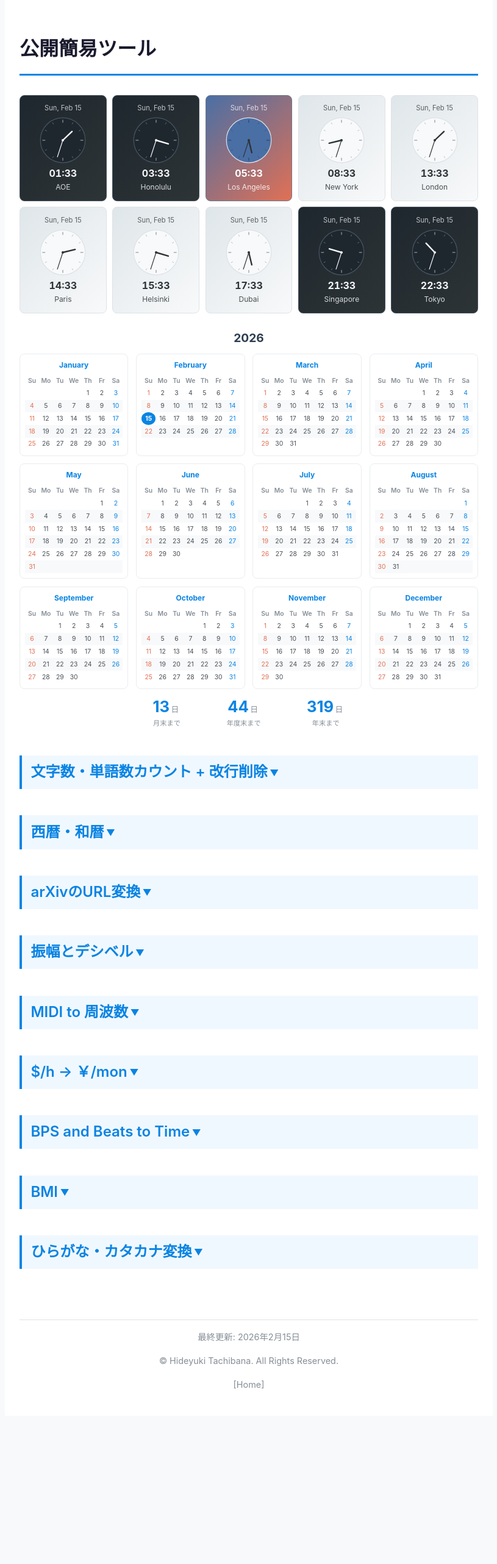
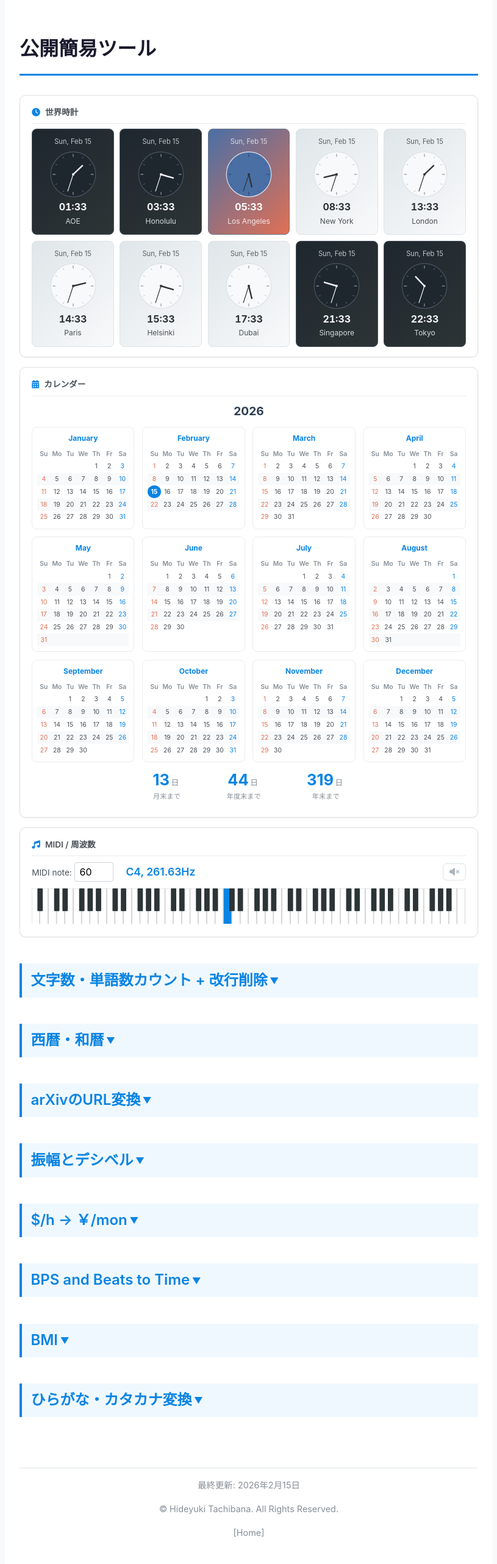
Before and after one commit to tachi-hi/tachi-hi.github.io, a Jekyll site: the page built from tools.html, in a window 1280 px wide. Shown: the whole page at 61% size, without its empty margins (232-1047 px from the left). Built offline with Jekyll 4.4.1, drawn with Linux system fonts in a browser that asks for light colours; a style sheet for code colours, icons or effects is not loaded; before the commit the page ends 2322 px from its top, so only the background shows below that.

Commit message:
ウィジェットカードレイアウト導入と世界時計5列表示
- 世界時計・カレンダー・MIDIツールをカード型ウィジェットに分離
- 世界時計のグリッドを5列×2行に変更
- レイアウトテンプレートで複数JSファイルの読み込みに対応
- MIDIツールをカレンダー直下のウィジェットとして配置

Co-Authored-By: Claude Opus 4.6 <noreply@anthropic.com>

```diff
--- a/_layouts/layout.html
+++ b/_layouts/layout.html
@@ -31,7 +31,9 @@
     }
   </script>
   {% if page.custom_js %}
-  <script src="{{ site.baseurl }}/{{ page.custom_js }}?v={{ site.time | date: '%s' }}"></script>
+  {% for js in page.custom_js %}
+  <script src="{{ site.baseurl }}/{{ js }}?v={{ site.time | date: '%s' }}"></script>
+  {% endfor %}
   {% endif %}
 </body>
 </html>
--- a/css/style.css
+++ b/css/style.css
@@ -539,11 +539,83 @@ textarea {
 /* ============================================
    Piano keyboard
    ============================================ */
+.piano-controls {
+  display: flex;
+  flex-direction: column;
+}
+
+.piano-input-row {
+  display: flex;
+  align-items: center;
+  gap: 0.8rem;
+  flex-wrap: wrap;
+  margin-bottom: 0.3rem;
+}
+
+.piano-input-row label {
+  font-size: 0.85rem;
+  color: #495057;
+}
+
+.piano-input-row .result-display {
+  font-size: 1.1rem;
+  padding: 0.15rem 0.5rem;
+}
+
+.sound-toggle {
+  background: none;
+  border: 1px solid #dee2e6;
+  border-radius: 6px;
+  padding: 0.3rem 0.6rem;
+  cursor: pointer;
+  color: #adb5bd;
+  font-size: 0.9rem;
+  transition: color 0.2s, border-color 0.2s, background-color 0.2s;
+  margin-left: auto;
+}
+
+.sound-toggle:hover {
+  border-color: #0984e3;
+  color: #0984e3;
+}
+
+.sound-toggle.active {
+  color: #0984e3;
+  border-color: #0984e3;
+  background-color: #e8f4fd;
+}
+
 .piano-svg {
   width: 100%;
   max-width: 740px;
   display: block;
-  margin: 0.5rem 0;
+  margin: 0.3rem 0;
+}
+
+/* ============================================
+   Widget card
+   ============================================ */
+.widget {
+  background: #fff;
+  border: 1px solid #e0e0e0;
+  border-radius: 10px;
+  padding: 1rem 1.2rem;
+  margin-bottom: 1rem;
+  box-shadow: 0 1px 3px rgba(0, 0, 0, 0.06);
+}
+
+.widget-title {
+  font-size: 0.85rem;
+  font-weight: 600;
+  color: #495057;
+  margin-bottom: 0.5rem;
+  padding-bottom: 0.4rem;
+  border-bottom: 1px solid #e9ecef;
+}
+
+.widget-title i {
+  color: #0984e3;
+  margin-right: 0.3rem;
 }
 
 /* ============================================
@@ -551,9 +623,8 @@ textarea {
    ============================================ */
 .clock-grid {
   display: grid;
-  grid-template-columns: repeat(auto-fill, minmax(140px, 1fr));
+  grid-template-columns: repeat(5, 1fr);
   gap: 0.6rem;
-  margin-top: 0.8rem;
 }
 
 .clock-card {
@@ -614,7 +685,7 @@ textarea {
   font-size: 1.2rem;
   font-weight: 700;
   color: #2c3e50;
-  margin: 1.5rem 0 0.6rem;
+  margin: 0.3rem 0 0.6rem;
   text-align: center;
 }
 
--- a/tools.html
+++ b/tools.html
@@ -2,16 +2,37 @@
 layout: layout
 title: Tools and Memo
 mathjax: true
-custom_js: js/tools.js
+custom_js:
+  - js/sound.js
+  - js/tools.js
 ---
 
 <h1>公開簡易ツール</h1>
 
-<div id="timelist" class="clock-grid"></div>
+<div class="widget">
+  <div class="widget-title"><i class="fa-solid fa-clock"></i> 世界時計</div>
+  <div id="timelist" class="clock-grid"></div>
+</div>
 
-<div id="yearly-calendar"></div>
+<div class="widget">
+  <div class="widget-title"><i class="fa-solid fa-calendar-days"></i> カレンダー</div>
+  <div id="yearly-calendar"></div>
+  <div id="countdown-bar"></div>
+</div>
 
-<div id="countdown-bar"></div>
+<div class="widget">
+  <div class="widget-title"><i class="fa-solid fa-music"></i> MIDI / 周波数</div>
+  <div class="piano-controls">
+    <div class="piano-input-row">
+      <label>MIDI note: <input id="midi2freq" type="number" value="60" style="width: 4em"></label>
+      <span class="result-display" id="notefreq">音名・周波数</span>
+      <button id="piano-sound-toggle" class="sound-toggle" title="音声ON/OFF">
+        <i class="fa-solid fa-volume-xmark"></i>
+      </button>
+    </div>
+    <div id="piano"></div>
+  </div>
+</div>
 
 <div class="topic"><h2>文字数・単語数カウント + 改行削除</h2><div class="toggle-content hidden">
 <ul>
@@ -54,12 +75,6 @@ custom_js: js/tools.js
 
 </div></div>
 
-<div class="topic"><h2>MIDI to 周波数</h2><div class="toggle-content hidden">
-MIDI note number: <input id="midi2freq" type="number" value="60" style="width: 5em">
-<span class="result-display" id="notefreq">音名・周波数</span>
-<div id="piano"></div>
-
-</div></div>
 
 <div class="topic"><h2>$/h → ￥/mon</h2><div class="toggle-content hidden">
 <input id="cost_usd" type="number" step="any" style="width: 5em"> ドル/時間
```
